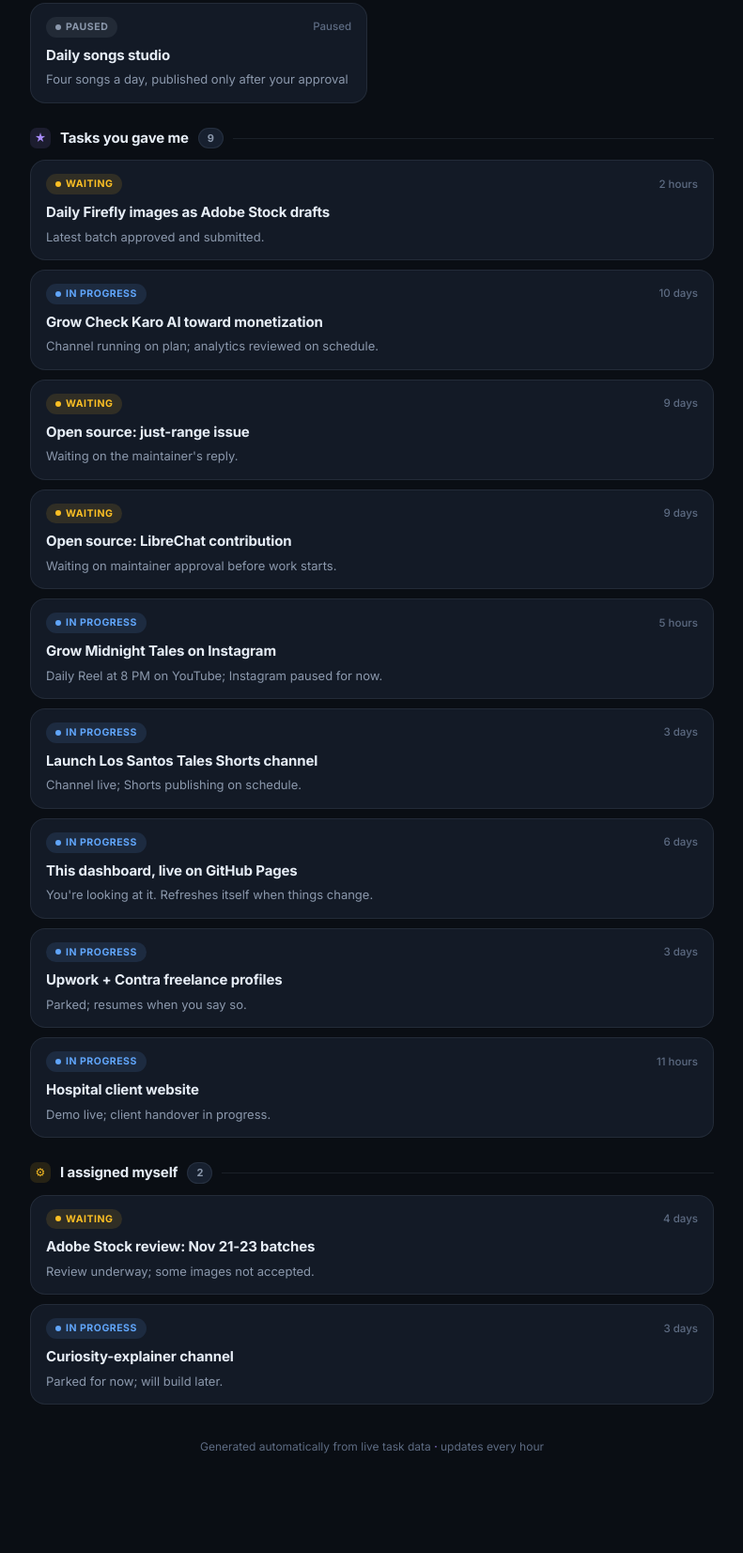
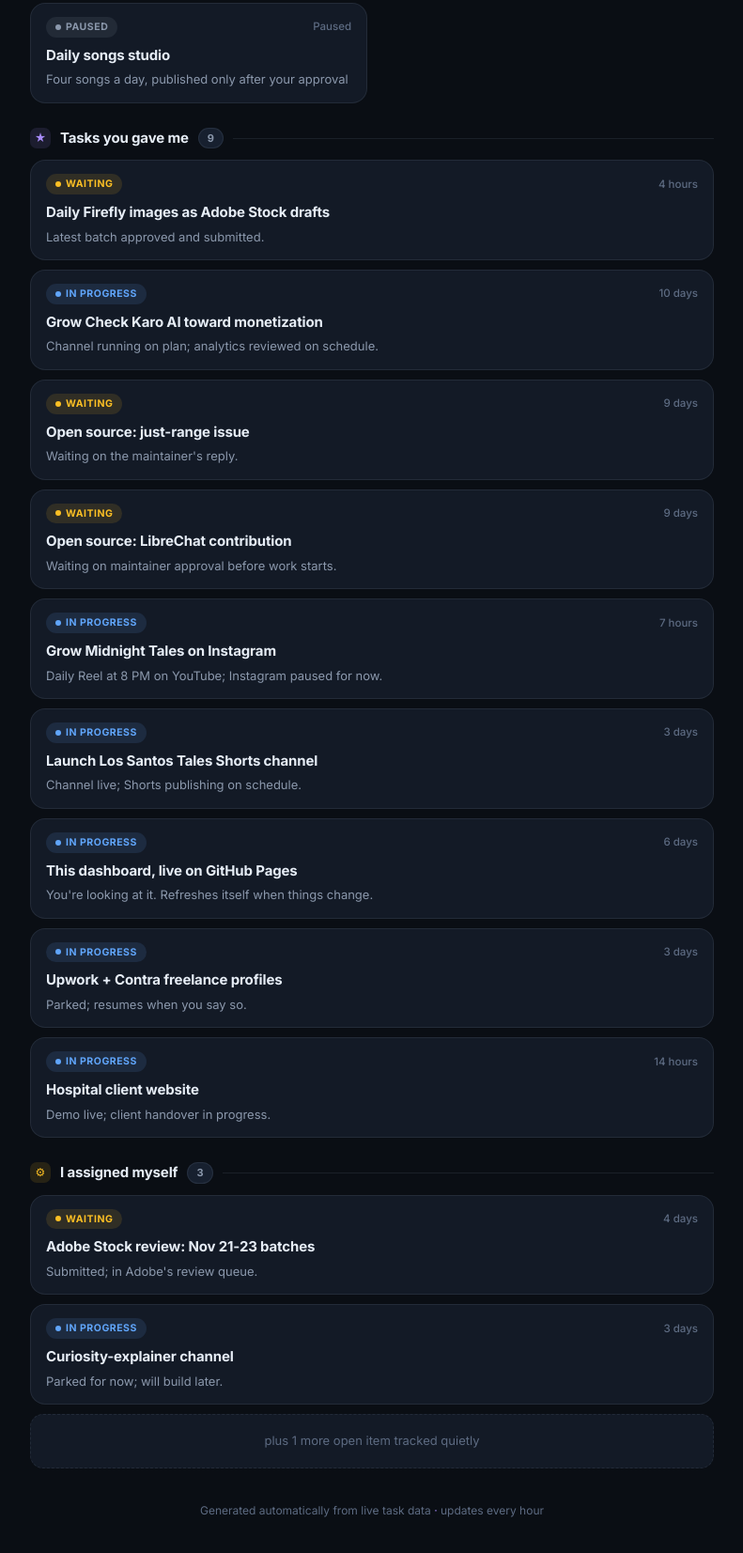
Before and after one commit to Lakshay85/mission-control, a plain HTML site: page index.html in a window 1280 px wide. Shown: the part 925-2578 px from the top of the page at 94% size, without its empty margins (244-1035 px from the left). Before the commit the page ends 2538 px from the top, so only its background shows below. Drawn offline with Linux system fonts and the light colour scheme.

Commit message:
Update index.html

```diff
--- a/index.html
+++ b/index.html
@@ -78,13 +78,13 @@ footer .heart{color:var(--violet)}
 <header>
   <div class="brand"><div class="logo">&#9672;</div><h1>Mission Control</h1></div>
   <div class="sub">A live view of what your Instinct is running, what you asked for, and what it picked up on its own.</div>
-  <span class="stamp"><span class="dot"></span>Updated Nov 25, 7:47 PM IST &middot; refreshes hourly</span>
+  <span class="stamp"><span class="dot"></span>Updated Nov 25, 9:49 PM IST &middot; refreshes hourly</span>
 </header>
 
 <div class="stats">
   <div class="stat s1"><div class="num">9</div><div class="lbl">Running</div></div>
   <div class="stat s2"><div class="num">9</div><div class="lbl">Your requests</div></div>
-  <div class="stat s3"><div class="num">2</div><div class="lbl">Self-assigned</div></div>
+  <div class="stat s3"><div class="num">3</div><div class="lbl">Self-assigned</div></div>
 </div>
 
 <section>
@@ -109,7 +109,7 @@ footer .heart{color:var(--violet)}
   <div class="card-note">New English Shorts channel</div>
 </div>
 <div class="card">
-  <div class="card-top"><span class="pill on">Active</span><span class="age">Next: today 7:50 PM</span></div>
+  <div class="card-top"><span class="pill on">Active</span><span class="age">Next: tomorrow 10:00 AM</span></div>
   <div class="card-title">Midnight Tales manager</div>
   <div class="card-note">One Hindi story Reel every day at 8:00 PM</div>
 </div>
@@ -150,7 +150,7 @@ footer .heart{color:var(--violet)}
   <div class="sec-head"><span class="ico v">&#9733;</span><h2>Tasks you gave me</h2><span class="count">9</span><span class="bar"></span></div>
   <div class="grid single">
 <div class="card">
-  <div class="card-top"><span class="pill wait">Waiting</span><span class="age">2 hours</span></div>
+  <div class="card-top"><span class="pill wait">Waiting</span><span class="age">4 hours</span></div>
   <div class="card-title">Daily Firefly images as Adobe Stock drafts</div>
   <div class="card-note">Latest batch approved and submitted.</div>
 </div>
@@ -170,7 +170,7 @@ footer .heart{color:var(--violet)}
   <div class="card-note">Waiting on maintainer approval before work starts.</div>
 </div>
 <div class="card">
-  <div class="card-top"><span class="pill prog">In progress</span><span class="age">5 hours</span></div>
+  <div class="card-top"><span class="pill prog">In progress</span><span class="age">7 hours</span></div>
   <div class="card-title">Grow Midnight Tales on Instagram</div>
   <div class="card-note">Daily Reel at 8 PM on YouTube; Instagram paused for now.</div>
 </div>
@@ -190,7 +190,7 @@ footer .heart{color:var(--violet)}
   <div class="card-note">Parked; resumes when you say so.</div>
 </div>
 <div class="card">
-  <div class="card-top"><span class="pill prog">In progress</span><span class="age">11 hours</span></div>
+  <div class="card-top"><span class="pill prog">In progress</span><span class="age">14 hours</span></div>
   <div class="card-title">Hospital client website</div>
   <div class="card-note">Demo live; client handover in progress.</div>
 </div>
@@ -198,18 +198,19 @@ footer .heart{color:var(--violet)}
 </section>
 
 <section>
-  <div class="sec-head"><span class="ico a">&#9881;</span><h2>I assigned myself</h2><span class="count">2</span><span class="bar"></span></div>
+  <div class="sec-head"><span class="ico a">&#9881;</span><h2>I assigned myself</h2><span class="count">3</span><span class="bar"></span></div>
   <div class="grid single">
 <div class="card">
   <div class="card-top"><span class="pill wait">Waiting</span><span class="age">4 days</span></div>
   <div class="card-title">Adobe Stock review: Nov 21-23 batches</div>
-  <div class="card-note">Review underway; some images not accepted.</div>
+  <div class="card-note">Submitted; in Adobe&#x27;s review queue.</div>
 </div>
 <div class="card">
   <div class="card-top"><span class="pill prog">In progress</span><span class="age">3 days</span></div>
   <div class="card-title">Curiosity-explainer channel</div>
   <div class="card-note">Parked for now; will build later.</div>
 </div>
+<div class="empty">plus 1 more open item tracked quietly</div>
   </div>
 </section>
 
```
